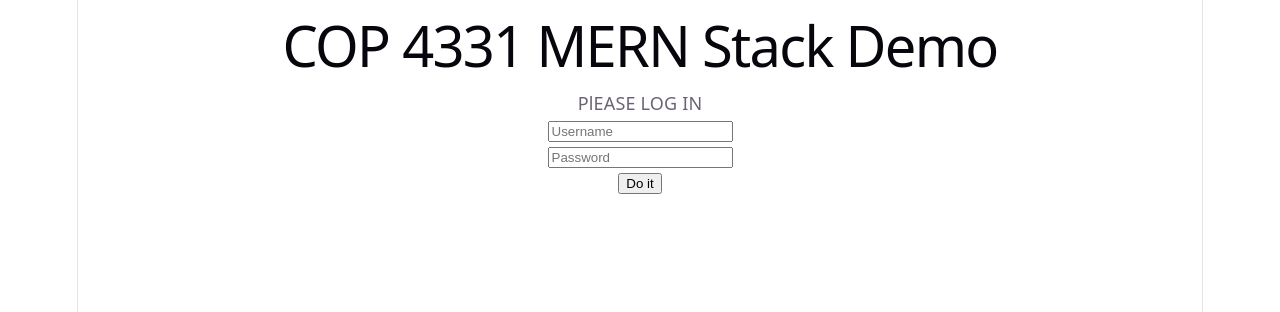
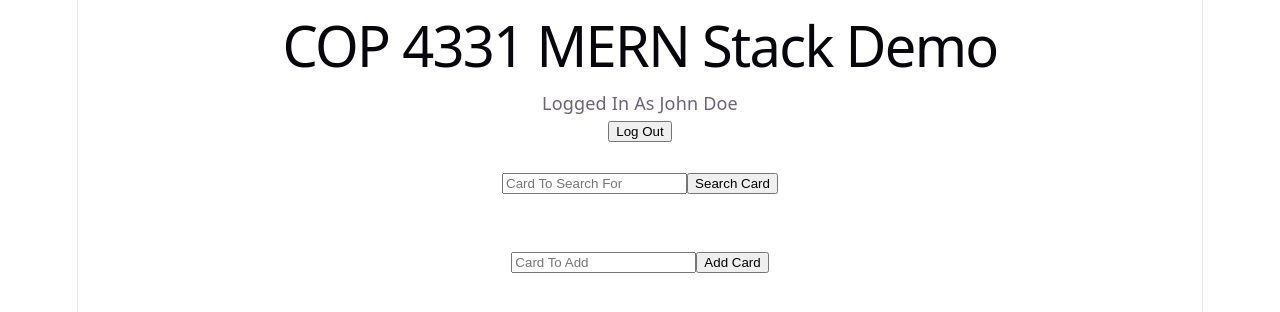
Before and after one commit to Babagesh/CardsLab, a React (Vite) app in the folder frontend/: page / in a window 1280 px wide. Shown: the top 312 px of the page. Built offline with nearby package versions, Linux system fonts and the light colour scheme.

Commit message:
updated app.tsx with card and logged in page

```diff
--- a/frontend/src/App.tsx
+++ b/frontend/src/App.tsx
@@ -1,9 +1,11 @@
 import LoginPage from './pages/LoginPage'
+import CardPage from './pages/CardPage'
 import './App.css'
 
 function App() {
   return (
-      <LoginPage />
+      <CardPage />
+
   )
 }
 
--- a/frontend/src/components/CardUI.tsx
+++ b/frontend/src/components/CardUI.tsx
@@ -1,10 +1,10 @@
 const CardUI = () => {
-    const addCard(e: any) => {
+    const addCard = (e: any) => {
         e.preventDefault();
         alert('addCard()');
     }
 
-    const searchCard(e:any) => {
+    const searchCard = (e:any) => {
         e.preventDefault();
         alert('searchCard()');
     }
--- /dev/null
+++ b/frontend/src/pages/CardPage.tsx
@@ -0,0 +1,15 @@
+import PageTitle from '../components/PageTitle';
+import LoggedInName from '../components/LoggedInName';
+import CardUI from '../components/CardUI';
+
+const CardPage = () => {
+    return (
+        <div>
+            <PageTitle />
+            <LoggedInName />
+            <CardUI />
+        </div>
+    );
+}
+
+export default CardPage
```
